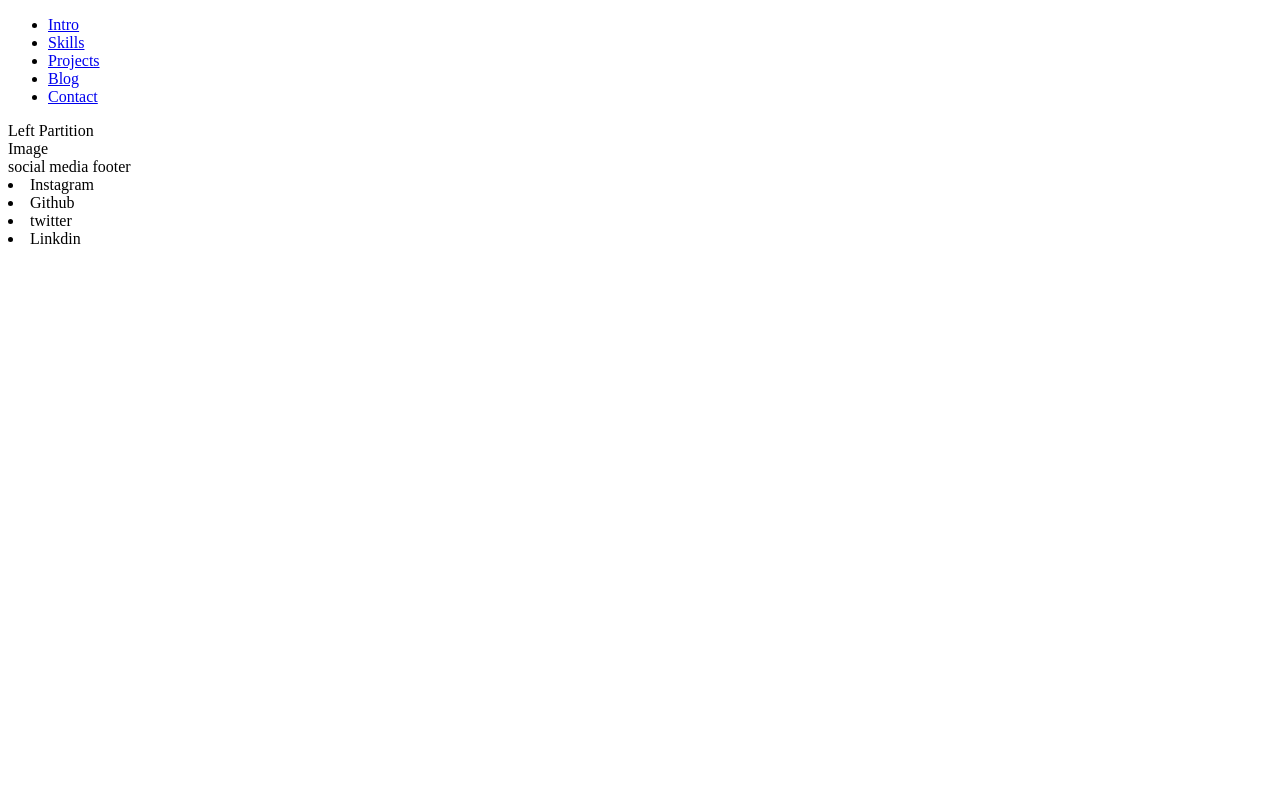
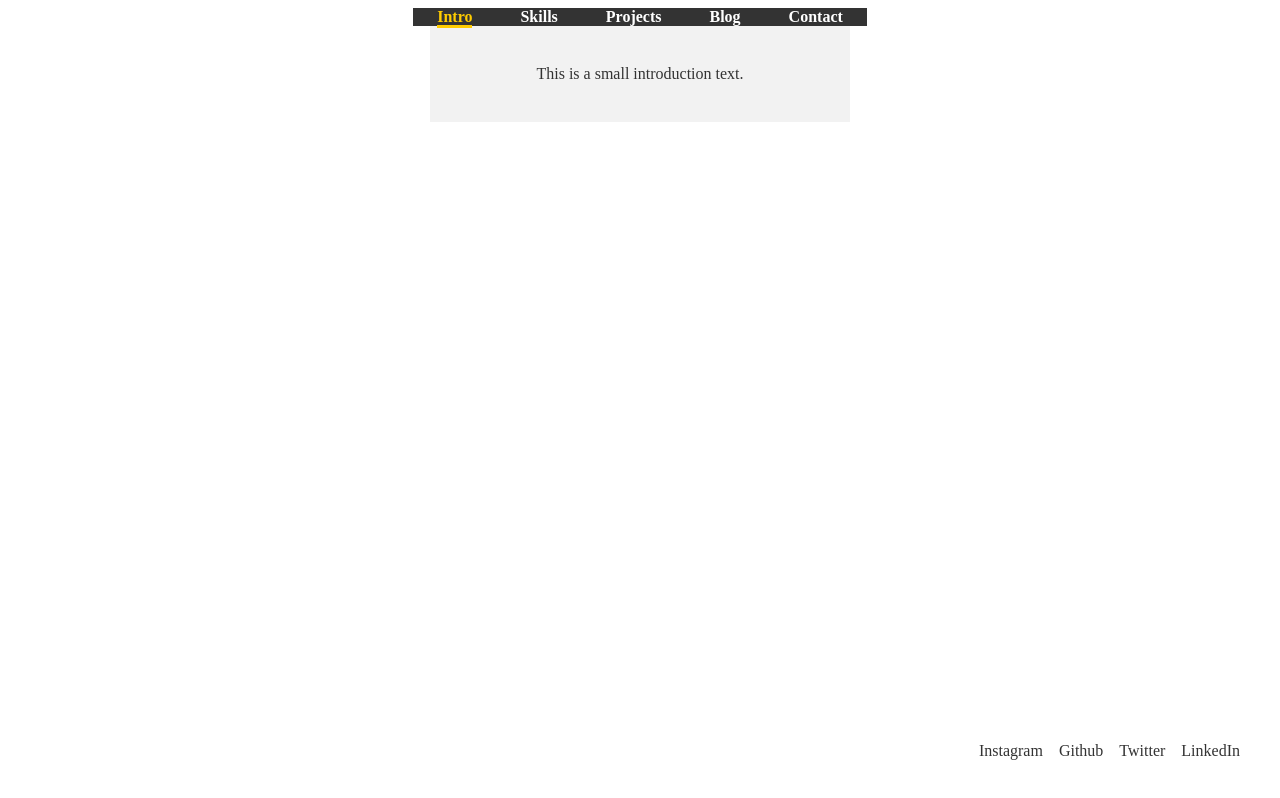
Before and after one commit to Siddhu545/Portfolio-v2, a React (Create React App) app: page / in a window 1280 px wide. Built offline with nearby package versions, Linux system fonts and the light colour scheme.

Commit message:
Css changes

```diff
--- a/src/App.tsx
+++ b/src/App.tsx
@@ -1,5 +1,4 @@
 import React from "react";
-import "./App.css";
 import Intro from "./Intro/Intro.tsx";
 import { Routes, Route } from "react-router-dom";
 import Projects from "./Projects/projects.tsx";
--- /dev/null
+++ b/src/Footer/footer.css
@@ -0,0 +1,24 @@
+/* footer.scss */
+
+.footer-menu {
+  position: fixed;
+  bottom: 1rem; /* Adjust the distance from the bottom in rem units */
+  right: 1rem; /* Adjust the distance from the right in rem units */
+  display: flex;
+  flex-direction: row;
+  align-items: flex-end;
+  list-style: none;
+  padding: 1rem;
+
+  li {
+    margin-bottom: 0.5rem; /* Adjust the spacing between items in rem units */
+    color: #333; /* Text color */
+    font-size: 1rem; /* Adjust font size in rem units */
+    cursor: pointer;
+    margin: 0.5rem;
+
+    &:hover {
+      text-decoration: underline;
+    }
+  }
+}
--- a/src/Footer/footer.tsx
+++ b/src/Footer/footer.tsx
@@ -1,12 +1,13 @@
 import React from "react";
+import "./footer.css";
 
 function Footer() {
   return (
     <div className="footer-menu">
       <li>Instagram</li>
       <li>Github</li>
-      <li>twitter</li>
-      <li>Linkdin</li>
+      <li>Twitter</li>
+      <li>LinkedIn</li>
     </div>
   );
 }
--- /dev/null
+++ b/src/Header/header.css
@@ -0,0 +1,35 @@
+/* header.scss */
+
+.header-menu {
+  background-color: #333;
+
+  nav {
+    display: flex;
+    justify-content: center;
+  }
+
+  ul {
+    list-style: none;
+    display: flex;
+    margin: 0;
+    padding: 0;
+  }
+
+  li {
+    margin: 0 1.5rem; /* Adjust margin using rem units */
+  }
+
+  a {
+    text-decoration: none;
+    color: white;
+    font-weight: bold;
+    font-size: 1rem; /* Adjust font size using rem units */
+    position: relative;
+  }
+
+  /* Style for the active link */
+  a.active {
+    color: #ffcc00; /* Color for the active link */
+    border-bottom: 0.2rem solid #ffcc00; /* Underline effect for the active link using rem units */
+  }
+}
--- a/src/Header/header.tsx
+++ b/src/Header/header.tsx
@@ -1,25 +1,52 @@
-import React from 'react';
-import { Link } from 'react-router-dom';
+// Header.jsx
+
+import React from "react";
+import { Link, useLocation } from "react-router-dom";
+import "./header.css";
 
 function Header() {
+  const location = useLocation();
+
   return (
     <div className="header-menu">
       <nav>
         <ul>
           <li>
-          <Link to="/">Intro</Link>
+            <Link to="/" className={location.pathname === "/" ? "active" : ""}>
+              Intro
+            </Link>
           </li>
           <li>
-          <Link to="/skills">Skills</Link>
+            <Link
+              to="/skills"
+              className={location.pathname === "/skills" ? "active" : ""}
+            >
+              Skills
+            </Link>
           </li>
           <li>
-          <Link to="/projects">Projects</Link>
+            <Link
+              to="/projects"
+              className={location.pathname === "/projects" ? "active" : ""}
+            >
+              Projects
+            </Link>
           </li>
           <li>
-          <Link to="/blog">Blog</Link>
+            <Link
+              to="/blog"
+              className={location.pathname === "/blog" ? "active" : ""}
+            >
+              Blog
+            </Link>
           </li>
           <li>
-          <Link to="/contact">Contact</Link>
+            <Link
+              to="/contact"
+              className={location.pathname === "/contact" ? "active" : ""}
+            >
+              Contact
+            </Link>
           </li>
         </ul>
       </nav>
--- a/src/Intro/Intro.tsx
+++ b/src/Intro/Intro.tsx
@@ -7,9 +7,12 @@ function Intro() {
   return (
     <div className="intro">
       <Header />
-      <div>Left Partition</div>
-      <div>Image</div>
-      <div>social media footer</div>
+      <div className="left-partition">
+        <div className="introduction">
+          <p>This is a small introduction text.</p>
+        </div>
+      </div>
+      <div className="image"></div>
       <Footer />
     </div>
   );
--- a/src/Intro/intro.css
+++ b/src/Intro/intro.css
@@ -0,0 +1,24 @@
+/* intro.scss */
+
+.intro {
+  display: flex;
+  flex-direction: column;
+  align-items: center;
+  text-align: center;
+
+  .left-partition {
+    width: 30%; /* Adjust the width according to your design */
+    padding: 1.25rem; /* 20px in rem units */
+    background-color: #f2f2f2; /* Background color for the left partition */
+
+    .introduction {
+      font-size: 1rem; /* 16px in rem units */
+      line-height: 1.5;
+      color: #333; /* Text color */
+    }
+  }
+
+  .image {
+    /* Add your image styling properties here */
+  }
+}
```
Lines whose indentation alone changed are shown as unchanged.
